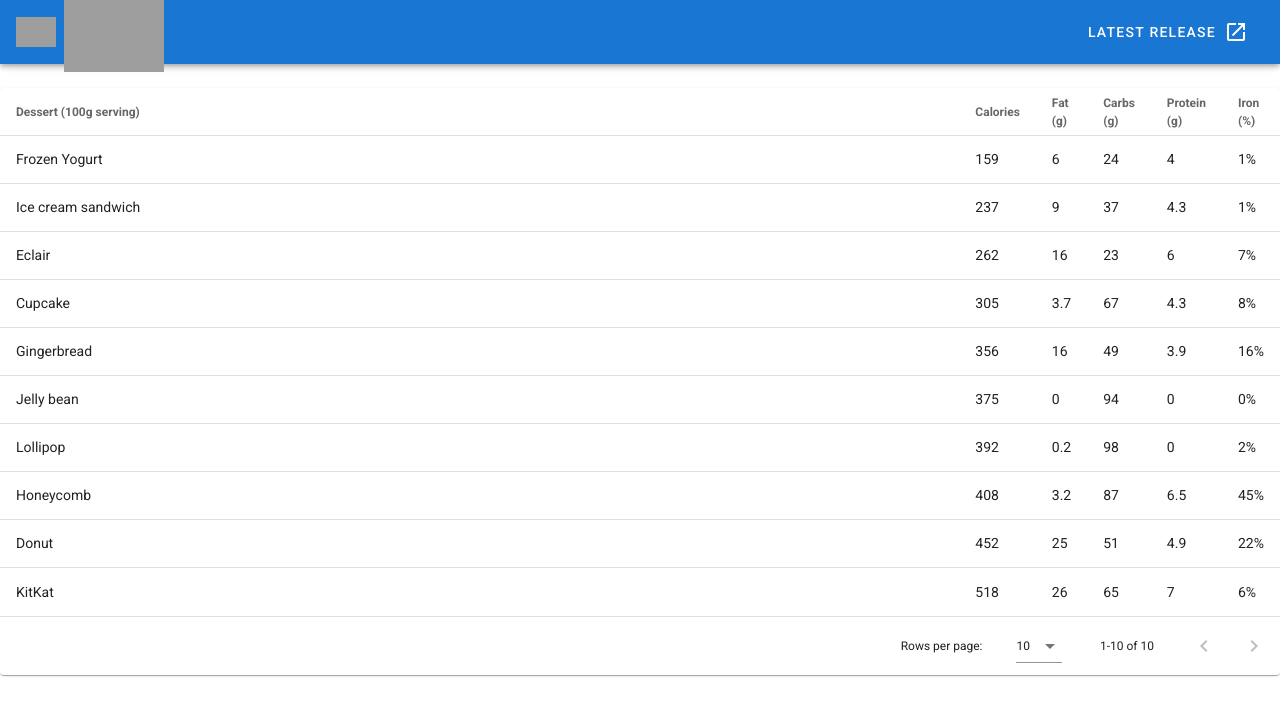
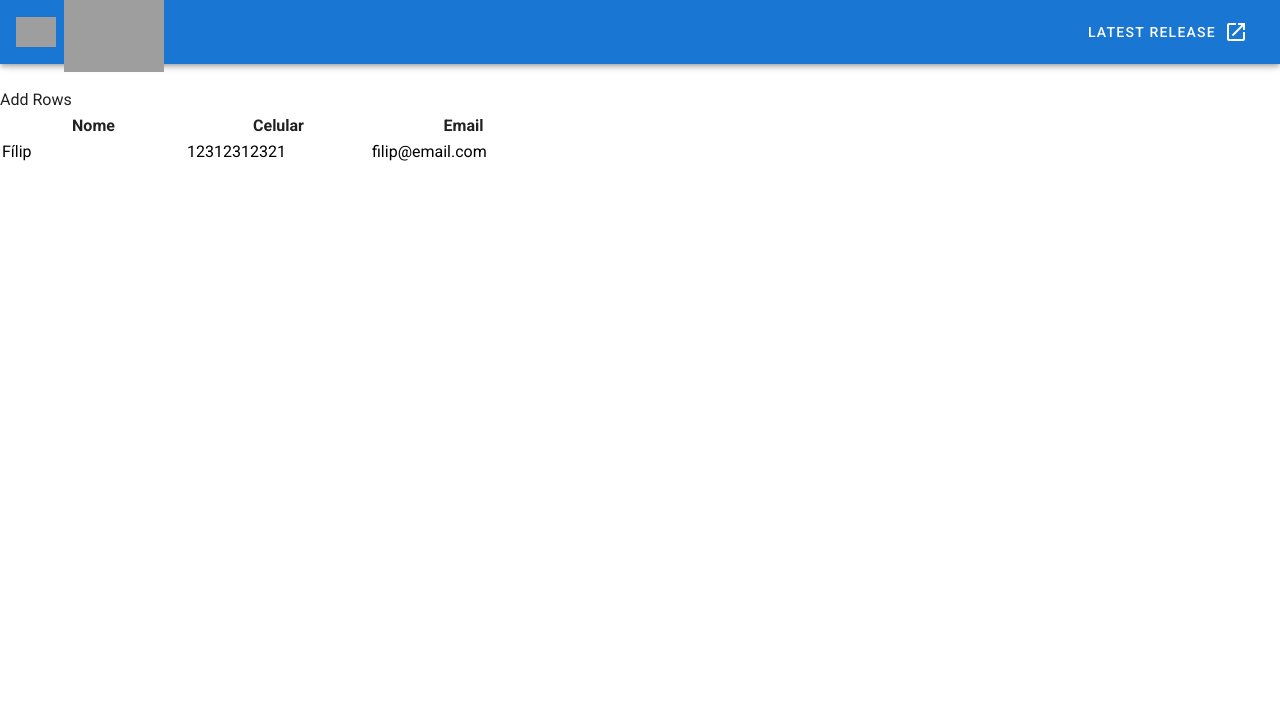
Before and after one commit to filipanselmo11/vuetify-table-app, a Vue app: page / in a window 1280 px wide. Shown: the top 716 px of the page. Built offline with nearby package versions, Linux system fonts and the light colour scheme; grey boxes are pictures that could not be loaded.

Commit message:
Add mais tabelas

```diff
--- a/src/App.vue
+++ b/src/App.vue
@@ -34,17 +34,17 @@
     </v-app-bar>
     <br />
     <v-main>
-      <new-table-component></new-table-component>
+      <table-component-1></table-component-1>
     </v-main>
   </v-app>
 </template>
 
 <script>
-import NewTableComponent from './components/NewTableComponent.vue';
+import TableComponent1 from './components/TableComponent1.vue';
 
 export default {
+  components: { TableComponent1 },
   name: "App",
-  components: {NewTableComponent},
   data: () => ({
     //
   }),
--- /dev/null
+++ b/src/components/TableComponent1.vue
@@ -0,0 +1,50 @@
+<template>
+  <div>
+    <button @click="addRow">Add Rows</button>
+    <table>
+      <thead>
+        <tr>
+          <th>Nome</th>
+          <th>Celular</th>
+          <th>Email</th>
+        </tr>
+      </thead>
+      <tbody>
+        <tr v-for="(usuario, index) in usuarios" :key="index">
+          <td>
+            <input v-model="usuario.nome" class="form-control" type="text" />
+          </td>
+          <td>
+            <input v-model="usuario.celular" class="form-control" type="text" />
+          </td>
+          <td>
+            <input v-model="usuario.email" class="form-control" type="text" />
+          </td>
+        </tr>
+      </tbody>
+    </table>
+  </div>
+</template>
+
+<script>
+export default {
+  name: "TableComponent1",
+  data: () => ({
+    usuarios: [
+      {
+        nome: "Fílip",
+        celular: "12312312321",
+        email: "filip@email.com",
+      },
+    ],
+  }),
+  methods: {
+    addRow() {
+      this.usuarios.push({ nome: "", celular: "", email: "" });
+    },
+  },
+};
+</script>
+
+<style>
+</style>
```
Also changed, not shown: src/components/OtherTableComponent.vue (added, +100 -0 lines).
